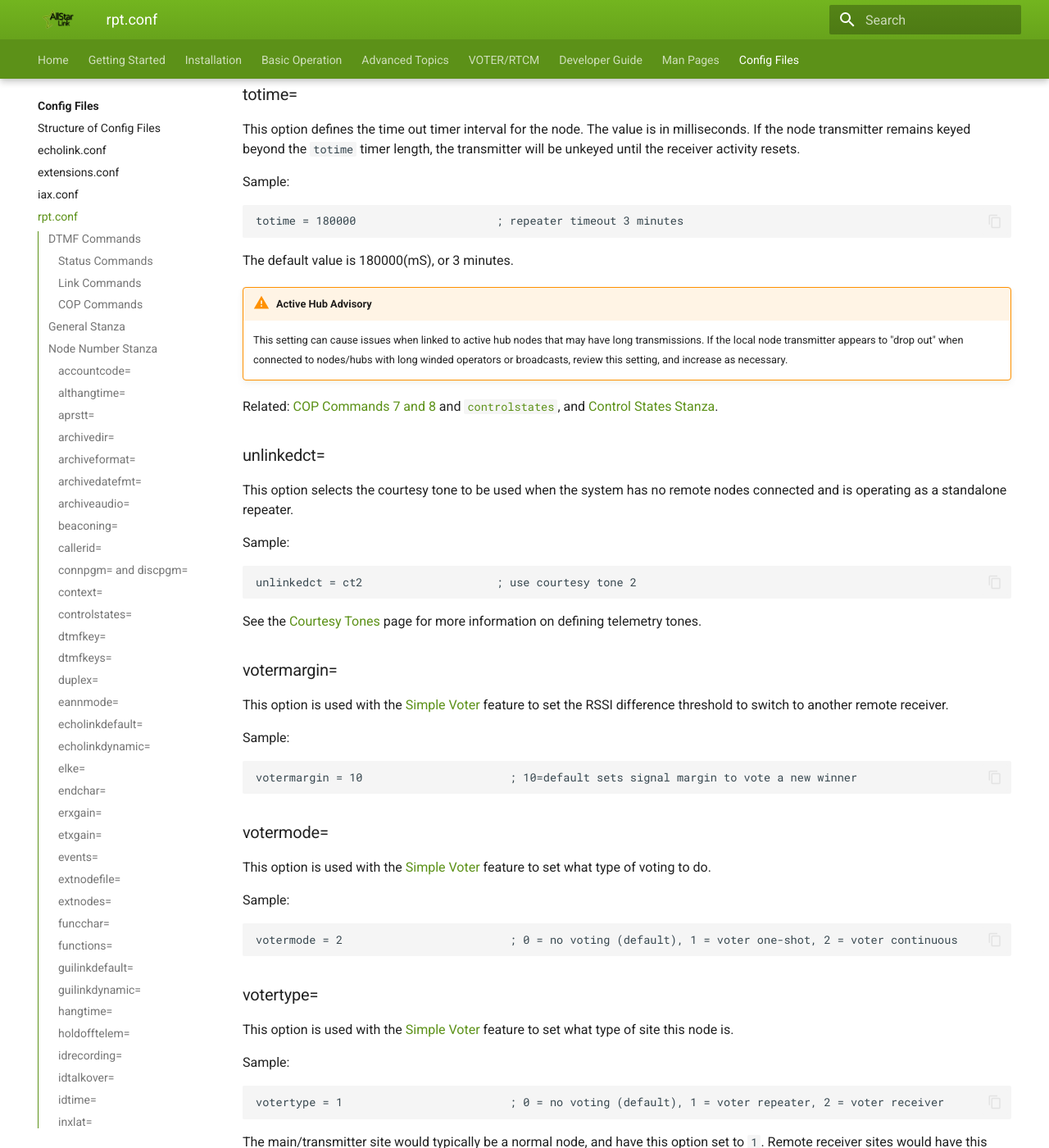
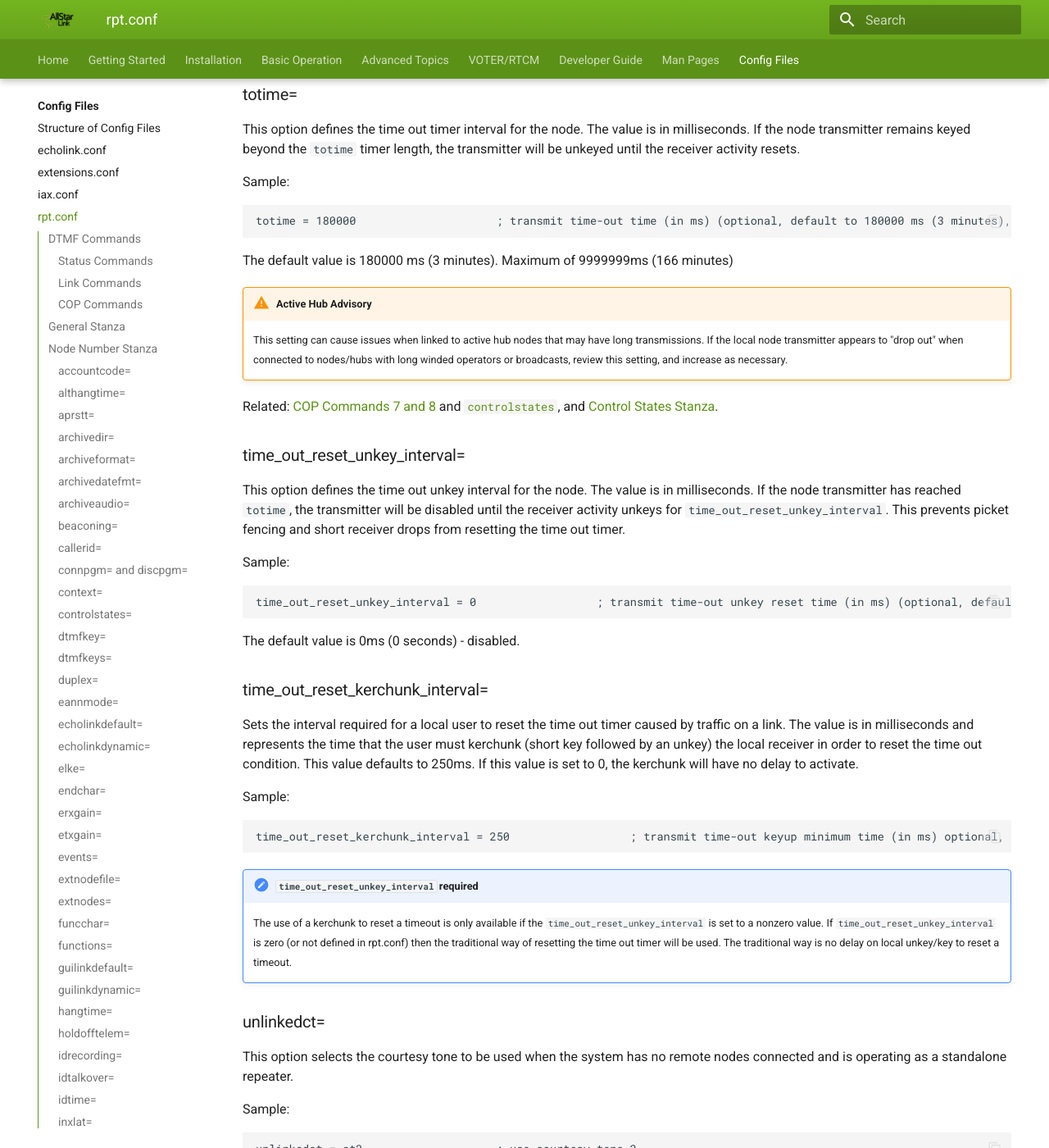
Before and after one commit to AllStarLink/ASL3-Manual, an MkDocs documentation site: the page built from docs/config/rpt_conf.md, in a window 1280 px wide and 1400 px high, scrolled down 35662 px. Shown: the whole window at 82% size. Built offline with MkDocs 1.6.1 and Material for MkDocs 9.7.7, drawn with Linux system fonts in a browser that asks for light colours; some of the changed text lies outside the part shown.

Commit message:
rpt.conf: Add new `time_out_reset_unkey_interval=` and `time_out_reset_kerchunk_interval=` (#191)
* add `time_out_reset_unkey_interval` and `time_out_reset_kerchunk_interval`

````diff
--- a/docs/config/rpt_conf.md
+++ b/docs/config/rpt_conf.md
@@ -607,7 +607,7 @@ idrecording = shortid               ; voice ID, plays /usr/local/share/asterisk/
 See [Sound Files](../adv-topics/soundfiles.md) for more information.
 
 ### idtime=
-This option sets the ID interval time, in mS. It is optional.
+This option sets the ID interval time, in ms. It is optional.
 
 Sample:
 
@@ -615,7 +615,7 @@ Sample:
 idtime = 540000                     ; id interval time (in ms) (optional)
 ```
 
-The default is 5 minutes (300000mS).
+The default is 300000ms (5 minutes).
 
 ### inxlat=
 The input translate option allows complete remapping of the [`funcchar`](#funcchar) and [`endchar`](#endchar) digits to different digits or digit sequences.
@@ -767,12 +767,12 @@ litzcmd = *6911                     ; dial 911 on the autopatch when LiTZ is act
 ```
 
 ### litztime=
-This option defines how long `litzchar` needs to be sent for, to be considered valid. If `litzchar` is received for this minimum period, `litzcmd` will be executed when the user unkeys. The default is 3000mS (3 seconds).
-
-Sample:
-
-```
-litztime = 3000                     ; default 3000mS (3 seconds)
+This option defines how long `litzchar` needs to be sent for, to be considered valid. If `litzchar` is received for this minimum period, `litzcmd` will be executed when the user unkeys. The default is 3000ms (3 seconds).
+
+Sample:
+
+```
+litztime = 3000                     ; default 3000ms (3 seconds)
 ```
 
 ### macro=
@@ -946,12 +946,12 @@ The available options are:
 See [Parrot Mode](../adv-topics/parrotmode.md) for more information on what this mode does, and how it works.
 
 ### parrottime=
-This option sets the amount of time in mS to delay before playing back the audio buffer.
-
-Sample:
-
-```
-parrottime = 1000                   ; Wait 1s (1000mS) before playback
+This option sets the amount of time in ms to delay before playing back the audio buffer.
+
+Sample:
+
+```
+parrottime = 1000                   ; Wait 1000ms (1 second) before playback
 ```
 
 This timer is related to [Parrot Mode](../adv-topics/parrotmode.md).
@@ -1007,7 +1007,7 @@ The available options are:
 See the [Telemetry Messages](../adv-topics/telemetry.md) page for more information on telemetry.
 
 ### politeid=
-This option specifies the number of milliseconds prior to the end of the ID cycle where the controller will attempt to play the ID in the tail when a user unkeys. If the controller does not get a chance to send the ID in the tail, the ID will be played over the top of the next user transmission. Optional, default is 30000mS.
+This option specifies the number of milliseconds prior to the end of the ID cycle where the controller will attempt to play the ID in the tail when a user unkeys. If the controller does not get a chance to send the ID in the tail, the ID will be played over the top of the next user transmission. Optional, default is 30000ms (30 seconds).
 
 Sample:
 
@@ -1237,7 +1237,7 @@ Sample:
 tailmessagetime = 900000            ; 15 minutes between tail messages
 ```
 
-The maximum value is 200000000mS (55.5555 hours).
+The maximum value is 200000000ms (55.5555 hours).
 
 <!-- stop:tailmessagetime -->
 ### tailsquashedtime=
@@ -1365,14 +1365,37 @@ This option defines the time out timer interval for the node. The value is in mi
 Sample:
 
 ```
-totime = 180000                     ; repeater timeout 3 minutes
-```
-The default value is 180000(mS), or 3 minutes.
+totime = 180000                     ; transmit time-out time (in ms) (optional, default to 180000 ms (3 minutes), maximum 9999999 ms (166 minutes))
+```
+The default value is 180000 ms (3 minutes).  Maximum of 9999999ms (166 minutes)
 
 !!! warning "Active Hub Advisory"
     This setting can cause issues when linked to active hub nodes that may have long transmissions. If the local node transmitter appears to "drop out" when connected to nodes/hubs with long winded operators or broadcasts, review this setting, and increase as necessary.
 
 Related: [COP Commands 7 and 8](#cop-commands) and [`controlstates`](#controlstates), and [Control States Stanza](#control-states-stanza).
+
+### time_out_reset_unkey_interval=
+This option defines the time out unkey interval for the node. The value is in milliseconds. If the node transmitter has reached `totime`, the transmitter will be disabled until the receiver activity unkeys for `time_out_reset_unkey_interval`.  This prevents picket fencing and short receiver drops from resetting the time out timer.
+
+Sample:
+
+```
+time_out_reset_unkey_interval = 0                  ; transmit time-out unkey reset time (in ms) (optional, default to 0ms (0 seconds), maximum 10000ms (10 seconds))
+```
+The default value is 0ms (0 seconds) - disabled.
+
+### time_out_reset_kerchunk_interval=
+Sets the interval required for a local user to reset the time out timer caused by traffic on a link.  The value is in milliseconds and represents the time that the user must kerchunk (short key followed by an unkey) the local receiver in order to reset the time out condition.
+This value defaults to 250ms.  If this value is set to 0, the kerchunk will have no delay to activate.
+
+Sample:
+
+```
+time_out_reset_kerchunk_interval = 250                  ; transmit time-out keyup minimum time (in ms) optional, default to 250ms.
+```
+
+!!! note  "`time_out_reset_unkey_interval` required"
+    The use of a kerchunk to reset a timeout is only available if the `time_out_reset_unkey_interval` is set to a nonzero value. If `time_out_reset_unkey_interval` is zero (or not defined in rpt.conf) then the traditional way of resetting the time out timer will be used. The traditional way is no delay on local unkey/key to reset a timeout.
 
 ### unlinkedct=
 This option selects the courtesy tone to be used when the system has no remote nodes connected and is operating as a standalone repeater.
````
Also changed, not shown: other parts of docs/config/rpt_conf.md (+1 -1 lines).
